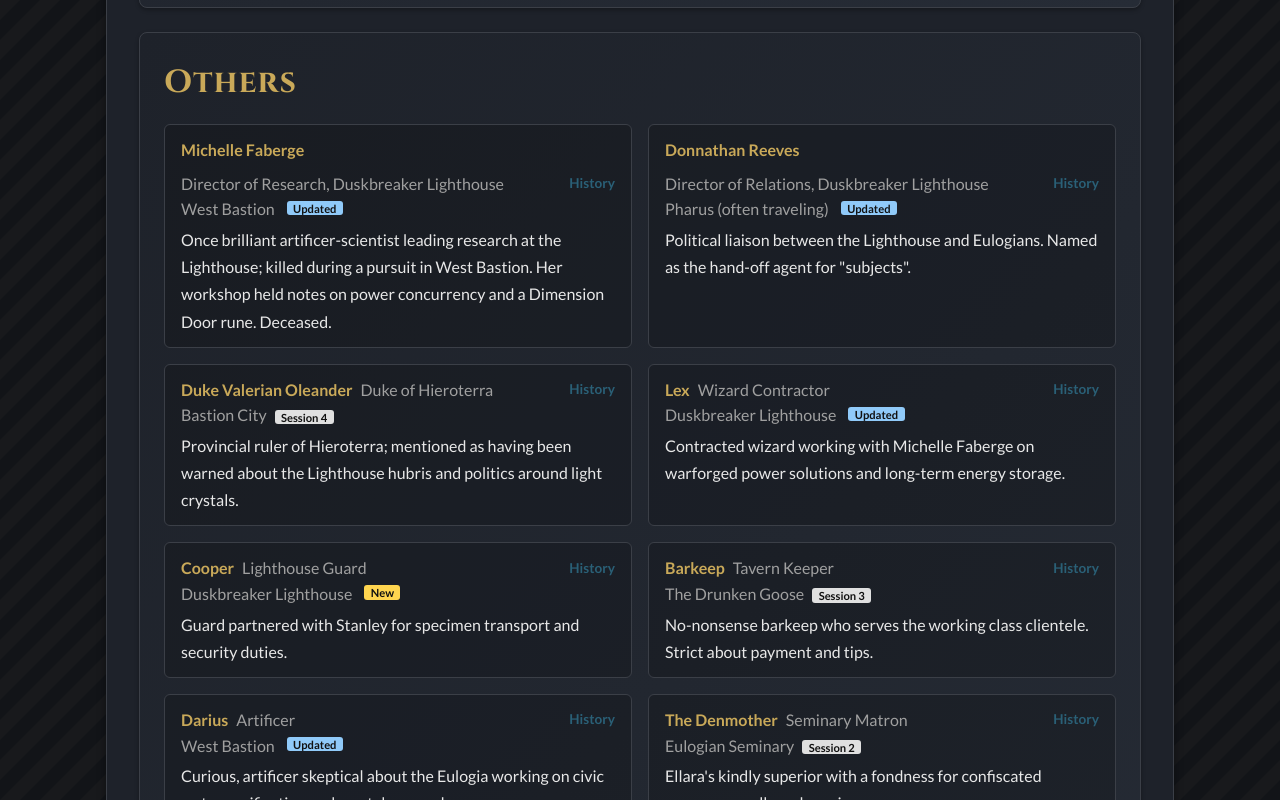
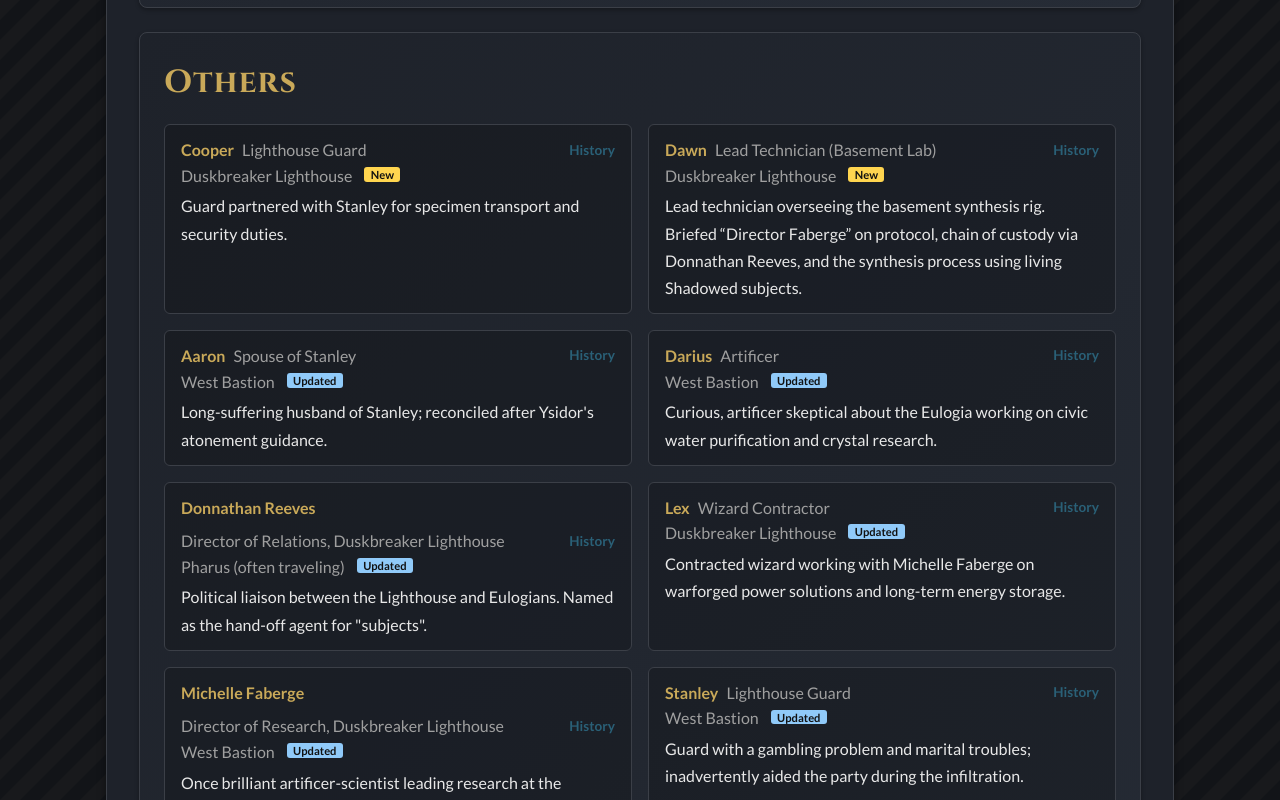
Before and after one commit to futsuriai/dnd, a Vue app: page /#/npcs in a window 1280 px wide. Shown: the part 980-1780 px from the top of the page. Built offline with nearby package versions, Linux system fonts and the light colour scheme; a web font is replaced by a local one.

Commit message:
Sorting by updated

```diff
--- /dev/null
+++ b/src/utils/entitySorting.js
@@ -0,0 +1,90 @@
+// Utility functions for sorting entities by their history
+
+import { currentSession } from '../store/config.js';
+
+/**
+ * Get the most recent session number from an entity's history array
+ * @param {Object} entity - The entity with a history array
+ * @returns {number} - The most recent session number, or 0 if no history
+ */
+export function getLastSessionFromHistory(entity) {
+  if (!entity.history || !Array.isArray(entity.history) || entity.history.length === 0) {
+    return 0;
+  }
+
+  // Get all session numbers from the history array
+  const sessionNumbers = entity.history
+    .map(historyItem => historyItem.session)
+    .filter(session => typeof session === 'number')
+    .sort((a, b) => b - a); // Sort descending to get the highest first
+
+  return sessionNumbers.length > 0 ? sessionNumbers[0] : 0;
+}
+
+/**
+ * Check if an entity is new (introduced in the current session) vs updated (appears in multiple sessions)
+ * @param {Object} entity - The entity to check
+ * @returns {string} - 'new', 'updated', or 'old' based on history
+ */
+export function getEntityStatus(entity) {
+  if (!entity.history || !Array.isArray(entity.history) || entity.history.length === 0) {
+    return 'old'; // No history means it's not from current session
+  }
+
+  const sessionNumbers = entity.history
+    .map(historyItem => historyItem.session)
+    .filter(session => typeof session === 'number');
+
+  const uniqueSessions = [...new Set(sessionNumbers)];
+  const hasCurrentSession = uniqueSessions.includes(currentSession);
+
+  if (hasCurrentSession && uniqueSessions.length === 1) {
+    return 'new'; // Only appears in current session
+  } else if (hasCurrentSession && uniqueSessions.length > 1) {
+    return 'updated'; // Appears in current session and others
+  } else {
+    return 'old'; // Doesn't appear in current session
+  }
+}
+
+/**
+ * Sort entities by their most recent session, with most recent first
+ * Prioritizes: New (current session only) > Updated (current + others) > Old (not current)
+ * Then sorts alphabetically by name within same session/status
+ * @param {Array} entities - Array of entities to sort
+ * @returns {Array} - Sorted array (new array, doesn't mutate original)
+ */
+/**
+ * Sort entities by their most recent session, with most recent first
+ * Prioritizes: New (current session only) > Updated (current + others) > Old (not current)
+ * Then sorts alphabetically by name within same session/status
+ * @param {Array} entities - Array of entities to sort
+ * @returns {Array} - Sorted array (new array, doesn't mutate original)
+ */
+export function sortEntitiesByLastSession(entities) {
+  return [...entities].sort((a, b) => {
+    const lastSessionA = getLastSessionFromHistory(a);
+    const lastSessionB = getLastSessionFromHistory(b);
+    const statusA = getEntityStatus(a);
+    const statusB = getEntityStatus(b);
+
+    // First, sort by last session descending (most recent first)
+    if (lastSessionA !== lastSessionB) {
+      return lastSessionB - lastSessionA;
+    }
+
+    // If same session, prioritize new over updated over old
+    const statusPriority = { 'new': 3, 'updated': 2, 'old': 1 };
+    const priorityA = statusPriority[statusA] || 1;
+    const priorityB = statusPriority[statusB] || 1;
+
+    if (priorityA !== priorityB) {
+      return priorityB - priorityA; // Higher priority first
+    }
+
+    // If same session and same status, sort by name alphabetically
+    const nameA = (a.name || a.term || '').toLowerCase();
+    const nameB = (b.name || b.term || '').toLowerCase();
+    return nameA.localeCompare(nameB);
+  });
+}
--- a/src/views/BastionCityView.vue
+++ b/src/views/BastionCityView.vue
@@ -26,6 +26,7 @@
 import EntityCard from '@/components/EntityCard.vue';
 import FullTextModal from '@/components/FullTextModal.vue'; // Import the modal
 import { locations } from '@/store/locations.js';
+import { sortEntitiesByLastSession } from '@/utils/entitySorting.js'; // Import sorting utility
 
 export default {
   name: 'BastionCityView',
@@ -44,10 +45,11 @@ export default {
     bastionLocations() {
       // Filter locations that are explicitly tagged as 'bastion city'
       // or are connected to 'bastion-city'
-      return locations.filter(loc =>
+      const bastionLocationList = locations.filter(loc =>
         loc.tags?.includes('bastion city') ||
         loc.connections?.some(conn => conn.type === 'location' && conn.id === 'bastion-city')
       );
+      return sortEntitiesByLastSession(bastionLocationList);
     }
   },
   methods: {
--- a/src/views/LocationsView.vue
+++ b/src/views/LocationsView.vue
@@ -79,6 +79,7 @@
 import { locations } from '../store/locations';
 import EntityCard from '../components/EntityCard.vue';
 import FullTextModal from '@/components/FullTextModal.vue'; // Import the modal
+import { sortEntitiesByLastSession } from '../utils/entitySorting.js'; // Import sorting utility
 
 export default {
   name: 'LocationsView',
@@ -101,23 +102,27 @@ export default {
       return locations;
     },
     provinces() {
-      return this.allLocations.filter(loc => loc.type === 'province');
+      const provinceList = this.allLocations.filter(loc => loc.type === 'province');
+      return sortEntitiesByLastSession(provinceList);
     },
     dungeons() {
-      return this.allLocations.filter(loc => loc.type === 'dungeon');
+      const dungeonList = this.allLocations.filter(loc => loc.type === 'dungeon');
+      return sortEntitiesByLastSession(dungeonList);
     },
     pointsOfInterest() {
-  const poiTypes = ['poi', 'landmark', 'tavern'];
-  return this.allLocations.filter(loc => poiTypes.includes(loc.type));
+      const poiTypes = ['poi', 'landmark', 'tavern'];
+      const poiList = this.allLocations.filter(loc => poiTypes.includes(loc.type));
+      return sortEntitiesByLastSession(poiList);
     }
   },
   methods: {
     getLocationsInProvince(provinceId) {
       // Find locations (like capitals or cities) that list the provinceId in their connections
-      return this.allLocations.filter(loc =>
+      const locationsInProvince = this.allLocations.filter(loc =>
         loc.type !== 'province' && // Exclude the province itself
         loc.connections?.some(conn => conn.type === 'location' && conn.id === provinceId)
       );
+      return sortEntitiesByLastSession(locationsInProvince);
     },
     showFullTextModal(payload) { // Accept payload object
       this.modalTitle = payload.title; // Set title
--- a/src/views/LoreView.vue
+++ b/src/views/LoreView.vue
@@ -27,6 +27,7 @@ import EntityCard from '@/components/EntityCard.vue';
 import FullTextModal from '@/components/FullTextModal.vue'; // Import the modal
 import EntityConnections from '@/components/EntityConnections.vue'; // Import EntityConnections
 import { lore } from '@/store/lore.js';
+import { sortEntitiesByLastSession } from '@/utils/entitySorting.js'; // Import sorting utility
 
 export default {
   name: 'LoreView',
@@ -37,11 +38,15 @@ export default {
   },
   data() {
     return {
-      loreEntries: lore,
       isModalVisible: false, // State for modal visibility
       modalText: '', // State for modal content
       modalTitle: '' // Add state for modal title
     };
+  },
+  computed: {
+    loreEntries() {
+      return sortEntitiesByLastSession(lore);
+    }
   },
   methods: {
       formatDescription(description) {
--- a/src/views/NpcsView.vue
+++ b/src/views/NpcsView.vue
@@ -57,6 +57,7 @@ import EntityCard from '@/components/EntityCard.vue';
 import FullTextModal from '@/components/FullTextModal.vue';
 import { npcs } from '@/store/npcs.js';
 import { getEntityUpdateHistory, currentSession } from '@/store/config.js';
+import { sortEntitiesByLastSession } from '@/utils/entitySorting.js'; // Import sorting utility
 
 export default {
   name: 'NpcsView',
@@ -75,13 +76,15 @@ export default {
   },
   computed: {
     majorNpcs() {
-  // Treat as major if not explicitly marked minor and meets heuristic (fullText or ally/enemy)
-  return this.npcs.filter(n => (n.prominence !== 'minor') && (n.fullText || ['ally', 'enemy'].includes((n.status || '').toLowerCase())));
+      // Treat as major if not explicitly marked minor and meets heuristic (fullText or ally/enemy)
+      const majorList = this.npcs.filter(n => (n.prominence !== 'minor') && (n.fullText || ['ally', 'enemy'].includes((n.status || '').toLowerCase())));
+      return sortEntitiesByLastSession(majorList);
     },
     minorNpcs() {
-  // Explicitly include those marked minor, plus anything not in majors
-  const majors = new Set(this.majorNpcs.map(m => m.id));
-  return this.npcs.filter(n => n.prominence === 'minor' || !majors.has(n.id));
+      // Explicitly include those marked minor, plus anything not in majors
+      const majors = new Set(this.majorNpcs.map(m => m.id));
+      const minorList = this.npcs.filter(n => n.prominence === 'minor' || !majors.has(n.id));
+      return sortEntitiesByLastSession(minorList);
     }
   },
   methods: {
```
